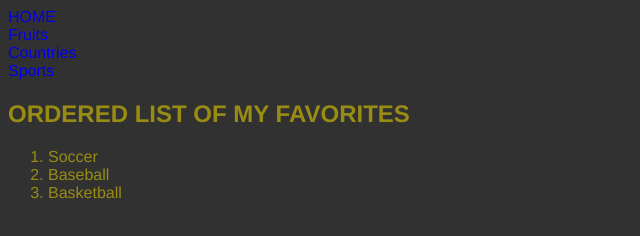
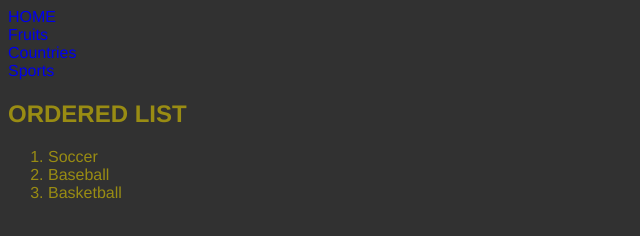
Before and after one commit to TalenKutschat/TalenKutschat.github.io, a plain HTML site: page page3.html in a window 1280 px wide. Shown: the whole page, without its empty margins (0-640 px from the left). Drawn offline with Linux system fonts and the light colour scheme.

Commit message:
Update page3.html

```diff
--- a/page3.html
+++ b/page3.html
@@ -1,5 +1,6 @@
 <html>
     <head>
+        <link rel="stylesheet" type="text/css" href="style.css">
         <link rel="stylesheet" href="style.css">
         <link rel="stylesheet" href="style.css">
         <link rel="stylesheet" href="style.css">
@@ -14,7 +15,7 @@
         <a href="page2.html" >Countries</a><br>
         <a href="page3.html" >Sports</a><br>
 
-        <h2> ORDERED LIST OF MY FAVORITES </h2>
+        <h2> ORDERED LIST </h2>
         <ol>
             <li>Soccer</li>
             <li>Baseball</li>
```
